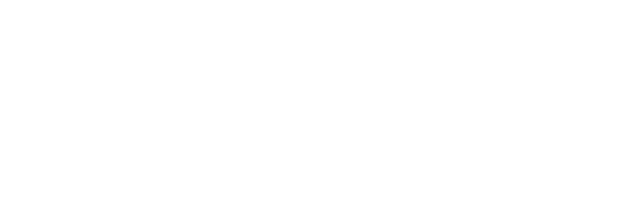
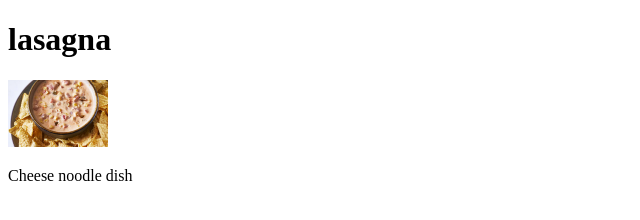
Before and after one commit to T-doge/odin-recipes, a plain HTML site: page recipes/lasagna.html in a window 1280 px wide. Shown: the whole page, without its empty margins (0-640 px from the left). Drawn offline with Linux system fonts and the light colour scheme.

Commit message:
made fixes  order

```diff
--- a/recipes/lasagna.html
+++ b/recipes/lasagna.html
@@ -6,6 +6,8 @@
     <title>lasagna</title>
 </head>
 <body>
-    <h1></h1>
+    <h1>lasagna</h1>
+    <img src="../images/warm-mexican-corn-dip-2000-54a47146fdb04e589d56f20b5e96be4b.webp" alt="Warm lasagna dish!" width="100">
+    <p>Cheese noodle dish</p>
 </body>
 </html>
```
Also changed, not shown: index.html (+1 -1 lines).
